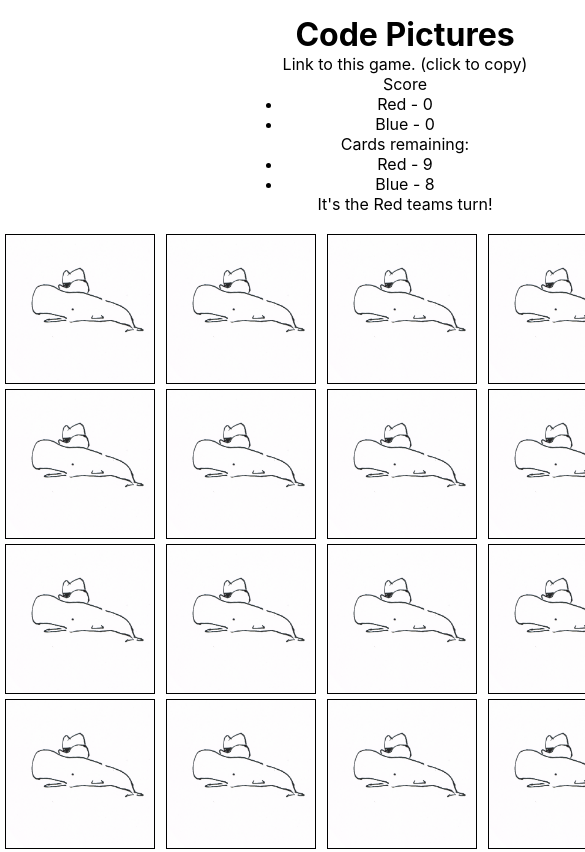
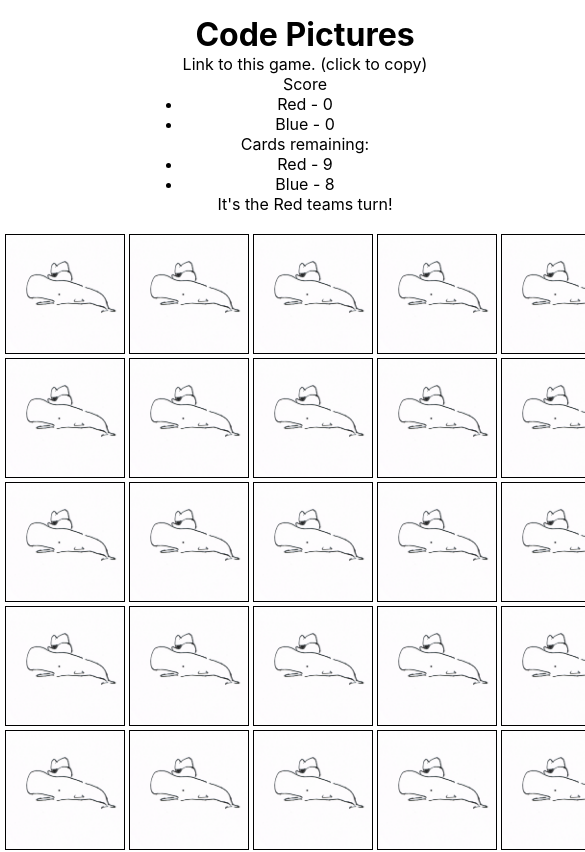
Before and after one commit to chris-langager/code-pictures, a Next.js app: page /1 in a window 390 px wide. Shown: the top 852 px of the page, 585 px wide, since content can reach past the window. Built offline with nearby package versions, Linux system fonts and the light colour scheme.

Commit message:
iphone sizing

```diff
--- a/src/styles/board.css
+++ b/src/styles/board.css
@@ -4,3 +4,10 @@
   gap: 5px;
   width: 800px;
 }
+
+@media (max-width: 480px) {
+  .board {
+    gap: 4px;
+    width: 600px;
+  }
+}
--- a/src/styles/card.css
+++ b/src/styles/card.css
@@ -2,12 +2,17 @@
   display: block;
   width: 150px;
   height: 150px;
-
   border: 1px black solid;
-
   cursor: pointer;
 
   transition: all 0.2s ease-out;
+}
+
+@media (max-width: 480px) {
+  .card {
+    width: 120px;
+    height: 120px;
+  }
 }
 
 .card:hover {
@@ -18,7 +23,6 @@
 
 .card .picture {
   position: absolute;
-
   background-repeat: no-repeat;
   background-size: contain;
   width: 148px;
@@ -32,6 +36,23 @@
   height: 148px;
 
   transition: all 0.2s ease-out;
+}
+
+@media (max-width: 480px) {
+  .card {
+    width: 120px;
+    height: 120px;
+  }
+
+  .card .picture {
+    width: 118px;
+    height: 118px;
+  }
+
+  .card .overlay {
+    width: 118px;
+    height: 118px;
+  }
 }
 
 .card .overlay.revealed {
```
